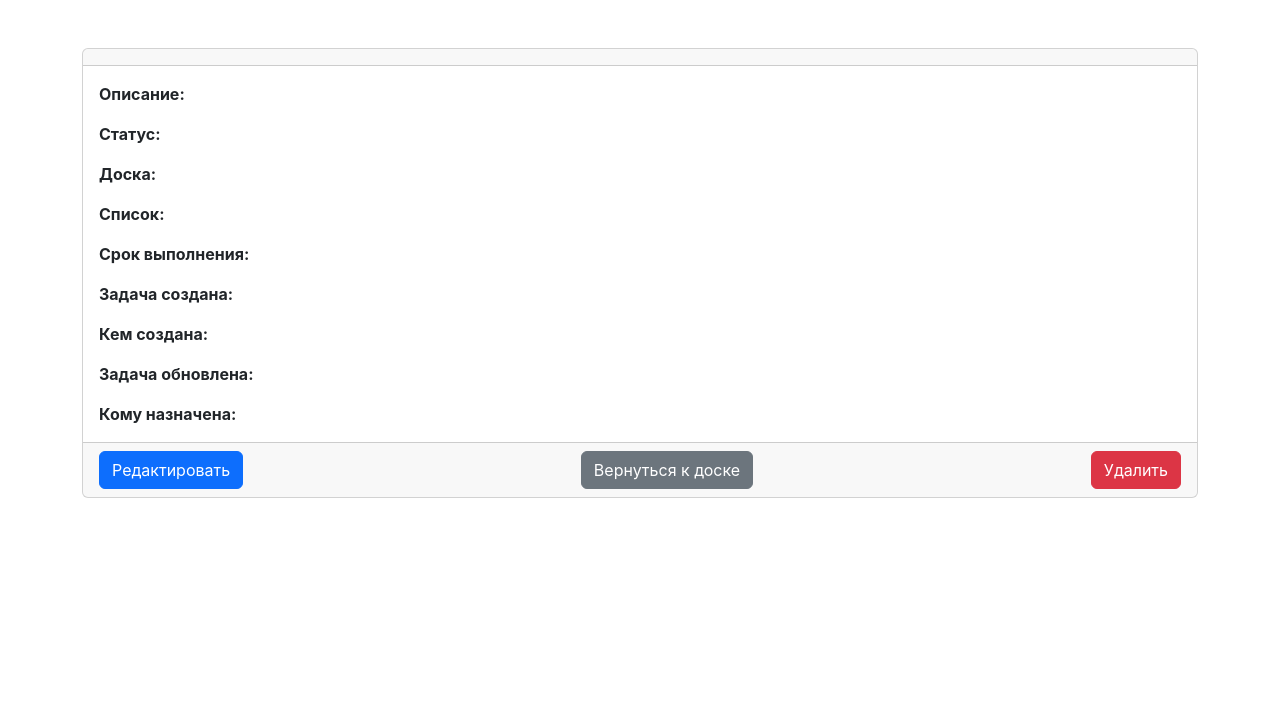
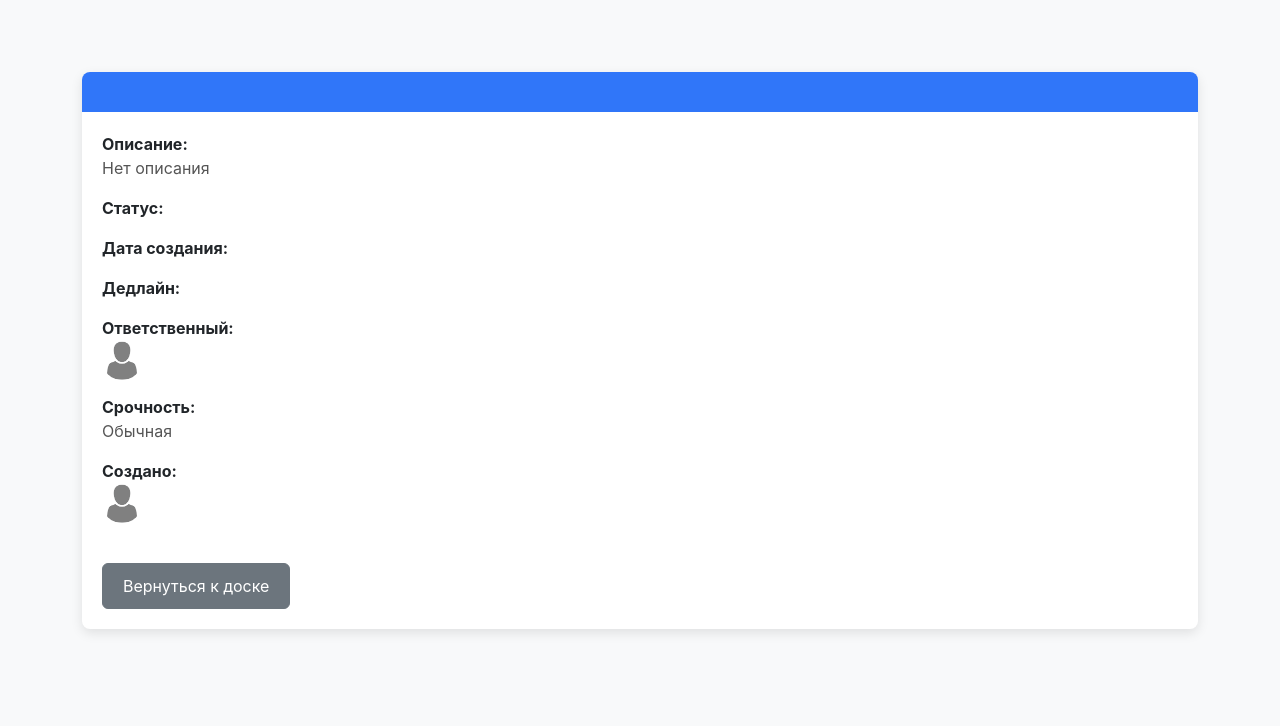
Before and after one commit to AlexTer59/Top_Diplom, a Django app: page /boards/1/lists/1/tasks/1/ in a window 1280 px wide. Shown: the part 74-800 px from the top of the page. Run offline with Django 5.2, Linux system fonts and the light colour scheme; a user stored in the database is signed in; data comes from the database, SQL or seed files in the repository; both versions use the stored data as it was after the commit; data that the repository does not hold is empty.

Commit message:
Refactored task-detail page

```diff
--- a/static/css/board_detail.css
+++ b/static/css/board_detail.css
@@ -57,7 +57,7 @@ main {
 
 /* Контейнер для описания доски */
 .board-description-container {
-    width: 30%; /* Ширина контейнера 30% */
+    max-width: 400px; /* Ширина контейнера 30% */
     margin: 0 auto; /* Центрируем контейнер по горизонтали */
     padding: 10px;
     border-radius: 8px;
--- a/static/css/task_detail.css
+++ b/static/css/task_detail.css
@@ -0,0 +1,81 @@
+/* Общие стили для страницы task-detail */
+main {
+    background-color: #f8f9fa;
+}
+
+.task-detail {
+    padding-top: 30px;
+}
+
+.task-card {
+    background-color: #ffffff;
+    border-radius: 8px;
+    box-shadow: 0 4px 12px rgba(0, 0, 0, 0.1);
+    overflow: hidden;
+}
+
+.card-header {
+    background-color: #3076f9;
+    padding: 20px;
+    color: white;
+    text-align: center;
+    font-size: 1.5rem;
+    font-weight: bold;
+}
+
+.task-title {
+    margin: 0;
+}
+
+.card-body {
+    padding: 20px;
+}
+
+.task-field {
+    margin-bottom: 15px;
+}
+
+.task-field strong {
+    font-weight: bold;
+}
+
+.task-field p,
+.task-field span {
+    font-size: 1rem;
+    color: #555;
+}
+
+.assigned-user, .created-user {
+    display: flex;
+    align-items: center;
+}
+
+.assigned-user img, .created-user img {
+    width: 40px;
+    height: 40px;
+    margin-right: 10px;
+}
+
+.assigned-user span {
+    font-size: 1rem;
+    color: #555;
+}
+
+.urgent {
+    color: red !important;
+}
+
+.overdue {
+    color: red !important;
+    font-weight: bold;
+}
+
+.task-actions {
+    margin-top: 40px;
+    display: flex;
+    justify-content: space-between;
+}
+
+.task-actions .btn {
+    padding: 10px 20px;
+}
--- a/static/js/profile.js
+++ b/static/js/profile.js
@@ -66,7 +66,7 @@ new Vue({
                         formData.append(key, this.editForm[key]);
                     }
                 });
-                const response = await fetch(`${this.baseUrl}users/profiles/${this.profileId}/api/edit`, {
+                const response = await fetch(`${this.baseUrl}users/profiles/${this.profileId}/api/edit/`, {
                     method: 'PUT',
                     headers: {
                         "X-CSRFToken": getCsrfToken(),
--- a/static/js/task_detail.js
+++ b/static/js/task_detail.js
@@ -10,13 +10,20 @@ new Vue({
         return {
             baseUrl: 'http://127.0.0.1:8000/',
             task: {},
+            board: {}, // Данные о доске
+            lists: [],  // Массив для списков
             boardMembers: [], // Участники доски
+
+            defaultAvatar: null,
+            isOwner: false,
+
             newTaskTitle: "",
             newTaskDescription: "",
             newTaskAssignedTo: null,
-            newTaskStatus: "",
-            newTaskList: null,
+            newTaskStatus: null,
             newTaskDeadline: null,
+            newTaskIsUrgent: false,
+
         };
     },
     mounted() {
@@ -24,8 +31,10 @@ new Vue({
         this.listId = this.$el.getAttribute('data-list-id');
         this.taskId = this.$el.getAttribute('data-task-id');
         this.userId = this.$el.getAttribute('data-user-id');
+        this.defaultAvatar = this.$el.getAttribute('data-default-avatar');
         this.fetchData();
     },
+
     methods: {
         async fetchData() {
 
@@ -35,74 +44,93 @@ new Vue({
             }
 
             try {
+                // Запрашиваем данные о доске
+                const boardResponse = await fetch(`${this.baseUrl}api/boards/${this.boardId}/`);
+                const boardData = await boardResponse.json();
+                this.board = boardData; // Сохраняем данные о доске
+                this.isOwner = this.board.owner == this.$el.getAttribute('data-user-id'); // Проверяем, является ли текущий пользователь владельцем
+
                 // Запрашиваем данные о задаче
                 const taskResponse = await fetch(`${this.baseUrl}api/boards/${this.boardId}/lists/${this.listId}/tasks/${this.taskId}`);
                 const taskData = await taskResponse.json();
                 this.task = taskData;
-                console.log(this.task)
 
                 // Запрашиваем участников доски
                 const boardMembersResponse = await fetch(`${this.baseUrl}users/profiles/boards/${this.boardId}/`);
                 const membersData = await boardMembersResponse.json();
                 this.boardMembers = membersData;
 
-                //
+                // Запрашиваем все списки для этой доски
+                const listsResponse = await fetch(`${this.baseUrl}api/boards/${this.boardId}/lists/`);
+                const listsData = await listsResponse.json();
+                this.lists = listsData; // Сохраняем списки
 
             } catch (error) {
                 console.error('Ошибка при загрузке данных:', error);
             }
         },
 
-        async editTask(listId) {
-            // Проверка на наличие данных
+        // Проверка, может ли текущий пользователь редактировать задачу
+        canEditTask() {
+            if (!this.task || !this.userId) {
+                return false;  // Если данные не загружены, не разрешаем редактирование
+            }
+
+            return this.isOwner || this.task.created_by_id == this.userId;
+        },
+
+        // Проверка, может ли текущий пользователь изменить только статус задачи
+        canMoveTask() {
+            if (!this.task || !this.userId) {
+                return false;  // Если данные не загружены, не разрешаем перемещение
+            }
+            return this.task.assigned_to == this.userId;
+        },
+
+        async editTask(popupId) {
             if (!this.newTaskTitle.trim()) {
                 alert("Введите название задачи");
                 return;
             }
 
             try {
-                // Формируем данные для отправки
-                const taskData = {
+                // Подготовка данных для обновления задачи
+                const updatedTaskData = {
                     title: this.newTaskTitle,
                     description: this.newTaskDescription,
                     due_date: this.newTaskDeadline,
                     assigned_to: this.newTaskAssignedTo,
-                    status: this.newTaskStatus,
+                    is_urgent: this.newTaskIsUrgent,
+                    status: this.newTaskStatus  // Новый статус
                 };
 
-                // Отправляем запрос на обновление задачи
-                const response = await fetch(
-                    `${this.baseUrl}api/boards/${this.boardId}/lists/${this.listId}/tasks/${this.taskId}/edit/`,
-                    {
-                        method: "PUT",
-                        headers: {
-                            "Content-Type": "application/json",
-                            "X-CSRFToken": getCsrfToken(),
-                        },
-                        body: JSON.stringify(taskData),
-                    }
-                );
+                // Проверка на просроченность задачи
+                const currentDate = new Date();
+                const isOverdue = new Date(this.newTaskDeadline) < currentDate;
+                updatedTaskData.is_overdue = isOverdue; // Если дата в прошлом, устанавливаем is_overdue в true, иначе false
 
-                // Проверяем успешность запроса
+                const response = await fetch(`${this.baseUrl}api/boards/${this.boardId}/lists/${this.task.status}/tasks/${this.task.id}/edit/`, {
+                    method: 'PUT',
+                    headers: {
+                        'Content-Type': 'application/json',
+                        'X-CSRFToken': getCsrfToken(),
+                    },
+                    body: JSON.stringify(updatedTaskData),
+                });
+
                 if (!response.ok) {
-                    const errorDetails = await response.json();
-                    console.error("Ошибка при обновлении задачи:", errorDetails);
                     throw new Error("Ошибка при обновлении задачи");
                 }
 
-                // Получаем обновленные данные задачи
                 const updatedTask = await response.json();
-                console.log("Обновленная задача:", updatedTask);
 
                 // Обновляем текущую задачу в приложении
                 Object.assign(this.task, updatedTask);
 
-                // Закрываем форму редактирования и сбрасываем поля
-                this.closeEditTaskPopup();
-                this.resetTaskForm();
+                // Закрытие модального окна
+                this.closeEditTaskPopup(popupId);
             } catch (error) {
-                console.error("Ошибка:", error.message);
-                alert("Не удалось обновить задачу. Попробуйте еще раз.");
+                alert(error.message);
             }
         },
 
@@ -127,8 +155,8 @@ new Vue({
                         throw new Error('Ошибка при удалении задачи');
                     }
 
-                    // Редирект на страницу со списком задач или другую страницу
-                    window.location.href = `${this.baseUrl}boards/${this.boardId}/`;
+                    // Редирект на страницу со списком задач
+                    this.backToBoard();
 
                 } catch (error) {
                     console.error(error.message);
@@ -145,24 +173,31 @@ new Vue({
             this.newTaskTitle = "";
             this.newTaskDescription = "";
             this.newTaskAssignedTo = null;
-            this.newTaskStatus = "";
-            this.newTaskList = null;
+            this.newTaskStatus = null;
             this.newTaskDeadline = null;
+            this.newTaskIsUrgent = false;
         },
 
-        openEditTaskPopup(list) {
-            const modal = new bootstrap.Modal(document.getElementById('editTaskModal'));
+        openEditTaskPopup(popupId) {
             this.newTaskTitle = this.task.title;
             this.newTaskDescription = this.task.description;
-            this.newTaskDeadline = this.task.due_date;
-            this.newTaskAssignedTo = this.task.assigned_to
-            this.newTaskStatus = this.task.status;
-            modal.show(); // Явно вызываем Bootstrap метод для открытия окна
+            const [day, month, year] = this.task.due_date.split('-');
+            this.newTaskDeadline = `${year}-${month}-${day}`;
+            this.newTaskStatus = this.task.status;  // Статус задачи, устанавливаем ID списка
+            this.newTaskAssignedTo = this.task.assigned_to;
+            this.newTaskIsUrgent = this.task.is_urgent;
+            const modal = new bootstrap.Modal(document.getElementById(popupId));
+            modal.show();
         },
 
-        closeEditTaskPopup() {
-            const modal = bootstrap.Modal.getInstance(document.getElementById('editTaskModal'));
-            modal.hide(); // Явно вызываем Bootstrap метод для открытия окна
+
+        closeEditTaskPopup(popupId) {
+            const modal = bootstrap.Modal.getInstance(document.getElementById(popupId));
+            modal.hide();
+            this.resetTaskForm();
         },
+
+
+
     },
 });
--- a/templates/board_detail.html
+++ b/templates/board_detail.html
@@ -47,7 +47,7 @@
                                     </div>
                                 </div>
                                 <a class="btn btn-outline-primary w-100"
-                                    :href="`lists/${task.list}/tasks/${task.id}/`">Детали
+                                    :href="`lists/${task.status}/tasks/${task.id}/`">Детали
                                 </a>
                             </div>
                         </div>
--- a/templates/task_detail.html
+++ b/templates/task_detail.html
@@ -1,65 +1,79 @@
 {% extends 'app_base.html' %}
 {% load static %}
 
-{% block title %}Детали задачи {{ task.title }}{% endblock %}
+{% block title %}{{ task.title }}{% endblock %}
 
 {% block styles %}
     <link rel="stylesheet" href="{% static 'css/task_detail.css' %}">
 {% endblock styles %}
 
 {% block content %}
-<div id="app" class="task-detail container mt-4" data-list-id="{{ list_id }}" data-task-id="{{ task_id }}" data-board-id="{{ board_id }}" data-user-id="{{ user.profile.id }}" >
-    <div class="card">
+<section class="task-detail py-5" id="app" data-list-id="{{ list_id }}" data-task-id="{{ task_id }}" data-board-id="{{ board_id }}" data-user-id="{{ user.profile.id }}" data-default-avatar="{% static 'img/default_avatar.png' %}">
+    <div class="container">
+        <div class="task-card">
             <div class="card-header">
-            <h5 class="card-title mb-0">[[ task.title ]]</h5>
+                <h2 class="task-title">[[ task.title ]]</h2>
             </div>
             <div class="card-body">
-            <p class="card-text">
-                <strong>Описание:</strong> [[ task.description ]]
-            </p>
-            <p class="card-text">
-                <strong>Статус:</strong> [[ task.status_name ]]
-            </p>
-            <p class="card-text">
-                <strong>Доска:</strong> [[ task.board_name ]]
-            </p>
-            <p class="card-text">
-                <strong>Список:</strong> [[ task.list_name ]]
-            </p>
-            <p class="card-text">
-                <strong>Срок выполнения:</strong> [[ task.due_date ]]
-            </p>
-            <p class="card-text">
-                <strong>Задача создана:</strong> [[ task.created_at_datetime ]]
-            </p>
-            <p class="card-text">
-                <strong>Кем создана:</strong> [[ task.created_by_username ]]
-            </p>
-            <p class="card-text">
-                <strong>Задача обновлена:</strong> [[ task.updated_at_datetime ]]
-            </p>
-            <p class="card-text">
-                <strong>Кому назначена:</strong> [[ task.assigned_to_username ]]
-            </p>
+                <div class="task-details">
+                    <div class="task-field">
+                        <strong>Описание:</strong>
+                        <p>[[ task.description || "Нет описания" ]]</p>
                     </div>
 
-        <div class="card-footer d-flex justify-content-between">
-            <button class="btn btn-primary" @click="openEditTaskPopup">Редактировать</button>
+                    <div class="task-field">
+                        <strong>Статус:</strong>
+                        <p>[[ task.status_name ]]</p>
+                    </div>
+
+                    <div class="task-field">
+                        <strong>Дата создания:</strong>
+                        <p>[[ task.created_at_datetime ]]</p>
+                    </div>
+                    <div class="task-field">
+                        <strong>Дедлайн:</strong>
+                        <p :class="{ 'overdue': task.is_overdue }">[[ task.due_date ]]</p>
+                    </div>
+                    <div class="task-field">
+                        <strong>Ответственный:</strong>
+                        <div class="assigned-user">
+                            <img :src="task.assigned_to_avatar || defaultAvatar" alt="Avatar" class="avatar-img rounded-circle">
+                            <span>[[ task.assigned_to_username ]]</span>
+                        </div>
+                    </div>
+                    <div class="task-field">
+                        <strong>Срочность:</strong>
+                        <p :class="{ 'urgent': task.is_urgent }">[[ task.is_urgent ? "Срочная" : "Обычная" ]]</p>
+                    </div>
+                    <div class="task-field">
+                        <strong>Создано:</strong>
+                            <div class="created-user">
+                                <img :src="task.created_by_avatar || defaultAvatar" alt="Avatar" class="avatar-img rounded-circle">
+                                <span>[[ task.created_by_username ]]</span>
+                            </div>
+                    </div>
+                    <div class="task-actions">
+                        <button v-if="canEditTask()" class="btn btn-primary" @click="openEditTaskPopup('editTaskModal')">Редактировать</button>
                         <button class="btn btn-secondary" @click="backToBoard">Вернуться к доске</button>
-            <button class="btn btn-danger" @click="deleteTask">Удалить</button>
-
+                        <button v-if="canMoveTask() && !canEditTask()" class="btn btn-primary" @click="openEditTaskPopup('changeStatusModal')">Изменить статус</button>
+                        <button v-if="canEditTask()" class="btn btn-danger" @click="deleteTask()">Удалить</button>
+                    </div>
+                </div>
+            </div>
         </div>
     </div>
 
+
+
+    <!-- Модальное окно для редактирования задачи -->
     <div class="modal fade" id="editTaskModal" tabindex="-1" aria-hidden="true">
         <div class="modal-dialog">
             <div class="modal-content">
                 <div class="modal-header">
-                    <h5 class="modal-title">Добавить задачу</h5>
+                    <h5 class="modal-title">Редактировать задачу</h5>
                     <button type="button" class="btn-close" data-bs-dismiss="modal" aria-label="Закрыть"></button>
                 </div>
                 <div class="modal-body">
-                    <!-- Поле для названия задачи -->
                     <p class="mb-1">Название задачи:</p>
                     <input
                         type="text"
@@ -70,7 +84,6 @@
                     <br>
 
                     <p class="mb-1">Описание задачи:</p>
-                    <!-- Поле для описания задачи -->
                     <textarea
                         v-model="newTaskDescription"
                         class="form-control"
@@ -80,7 +93,6 @@
                     <br>
 
                     <p class="mb-1">Дедлайн:</p>
-                    <!-- Поле для выбора даты дедлайна -->
                     <input
                         type="date"
                         v-model="newTaskDeadline"
@@ -88,8 +100,16 @@
                     />
                     <br>
 
+                    <!-- Статус задачи (выпадающий список с именами всех списков) -->
+                    <p class="mb-1">Статус задачи:</p>
+                    <select v-model="newTaskStatus" class="form-control">
+                        <option v-for="list in lists" :key="list.id" :value="list.id">
+                            [[ list.name ]]
+                        </option>
+                    </select>
+                    <br>
+
                     <p class="mb-1">Ответственный:</p>
-                    <!-- Поле для выбора ответственного -->
                     <select v-model="newTaskAssignedTo" class="form-control">
                         <option v-for="member in boardMembers" :key="member.id" :value="member.id">
                             [[ member.username ]]
@@ -97,24 +117,53 @@
                     </select>
                     <br>
 
-                    <p class="mb-1">Статус задачи:</p>
-                    <!-- Поле для выбора приоритета -->
-                    <select v-model="newTaskStatus" id="status" name="status" class="form-control" required>
-                        <option value="in_progress" selected>В работе</option>
-                        <option value="urgent">Срочно</option>
-                        <option value="overdue">Просрочено</option>
-                        <option value="completed">Выполнено</option>
-                    </select>
+                    <!-- Флажок для срочности -->
+                    <div class="form-check">
+                        <input type="checkbox" class="form-check-input" v-model="newTaskIsUrgent" id="urgentCheckbox" />
+                        <label class="form-check-label" for="urgentCheckbox">Отметить как срочную</label>
                     </div>
-                <div class="modal-footer">
+                </div>
+                <div class="modal-footer d-dlex justify-content-between">
+                    <button type="button" class="btn btn-danger" @click="deleteTask">Удалить задачу</button>
+                    <div class="safe-btns">
                         <button type="button" class="btn btn-secondary" data-bs-dismiss="modal">Закрыть</button>
-                    <button type="button" class="btn btn-primary" @click="editTask">Редактировать</button>
+                        <button type="button" class="btn btn-primary" @click="editTask('editTaskModal')">Сохранить</button>
+                    </div>
+
                 </div>
             </div>
         </div>
     </div>
 
+    <!-- Модальное окно для редактирования статуса задачи -->
+    <div class="modal fade" id="changeStatusModal" tabindex="-1" aria-hidden="true">
+        <div class="modal-dialog">
+            <div class="modal-content">
+                <div class="modal-header">
+                    <h5 class="modal-title">Редактировать задачу</h5>
+                    <button type="button" class="btn-close" data-bs-dismiss="modal" aria-label="Закрыть"></button>
                 </div>
+                <div class="modal-body">
+                    <!-- Статус задачи (выпадающий список с именами всех списков) -->
+                    <p class="mb-1">Статус задачи:</p>
+                    <select v-model="newTaskStatus" class="form-control">
+                        <option v-for="list in lists" :key="list.id" :value="list.id">
+                            [[ list.name ]]
+                        </option>
+                    </select>
+                    <br>
+
+                </div>
+                <div class="modal-footer d-dlex justify-content-between">
+                    <button type="button" class="btn btn-secondary" data-bs-dismiss="modal">Закрыть</button>
+                    <button type="button" class="btn btn-primary" @click="editTask('changeStatusModal')">Сохранить</button>
+
+                </div>
+            </div>
+        </div>
+    </div>
+
+</section>
 
 {% endblock %}
 
```
Also changed, not shown: api/serializers.py (+21 -2 lines), static/js/board_detail.js (+8 -3 lines), db.sqlite3. Lines whose indentation alone changed are shown as unchanged.
